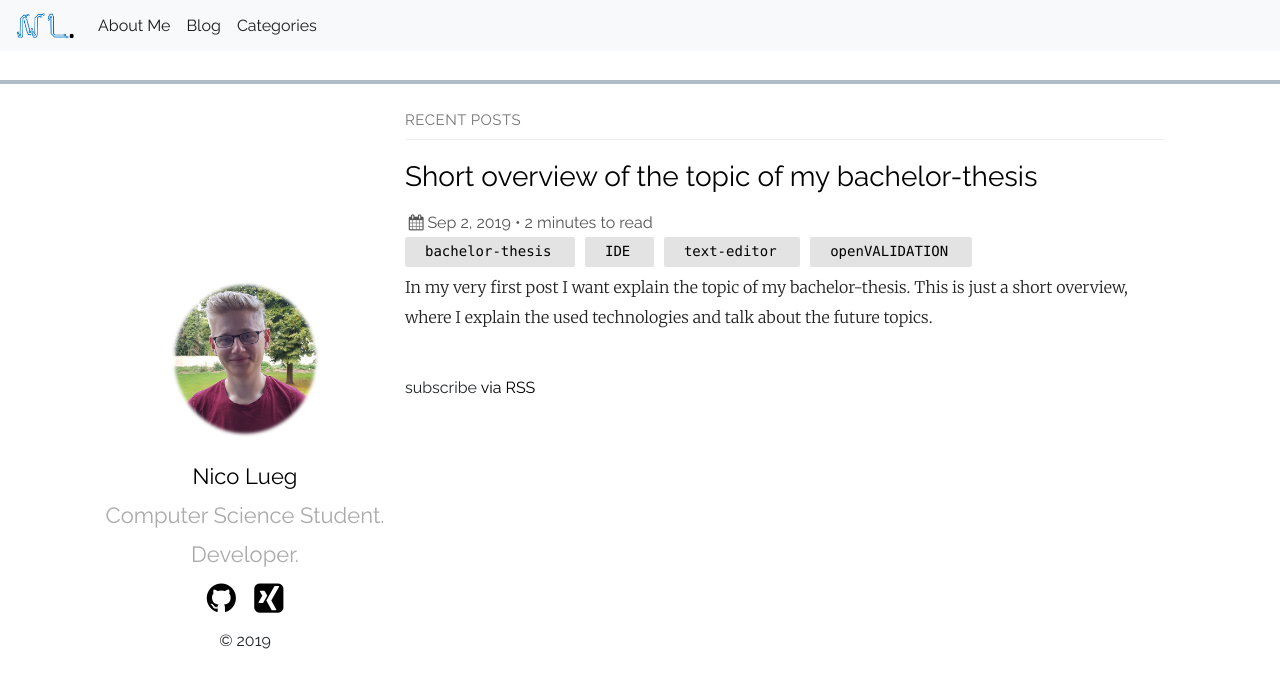
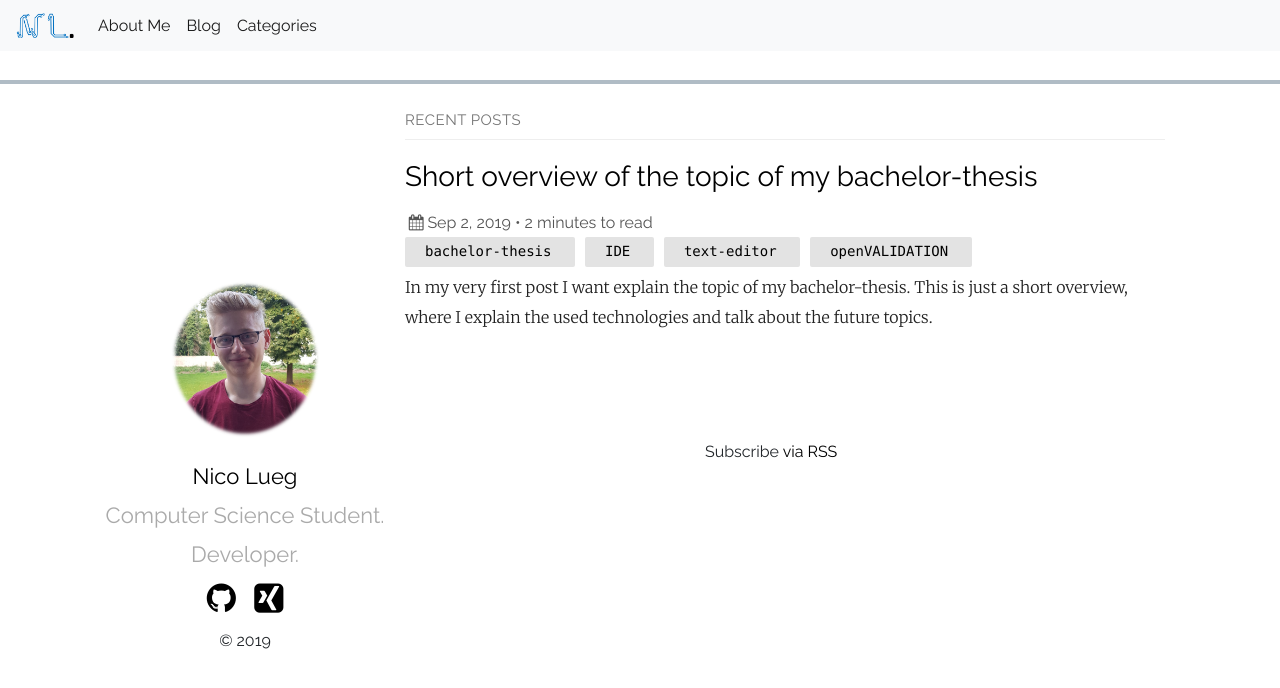
Before and after one commit to NLueg/NLueg.github.io, a Jekyll site: the page built from index.md, in a window 1280 px wide. Shown: the top 688 px of the page. Built offline with Jekyll 4.4.1, drawn with Linux system fonts in a browser that asks for light colours; the list of posts is cut into pages by our own code.

Commit message:
refactoring

```diff
--- a/_includes/blog-postings.html
+++ b/_includes/blog-postings.html
@@ -43,6 +43,4 @@
       {% endif %}
   </ul>
   {% endif %}
-
-  <p class="rss-subscribe">subscribe <a href="{{ "/feed.xml" | relative_url }}">via RSS</a></p>
 {%- endif -%}
--- a/_layouts/home.html
+++ b/_layouts/home.html
@@ -6,6 +6,6 @@
 
 {%- include blog-postings.html -%}
 
-<!-- <p class="feed-subscribe"><svg class="svg-icon orange">
+<p class="feed-subscribe"><svg class="svg-icon orange">
 		<use xlink:href="{{ '/assets/minima-social-icons.svg#rss' | relative_url }}"></use>
-	</svg><a href="{{ "/feed.xml" | relative_url }}">Subscribe</a></p> -->
+	</svg>Subscribe <a href="{{ "/feed.xml" | relative_url }}">via RSS</a></p>
```
Also changed, not shown: _includes/navbar.html (+0 -24 lines).
